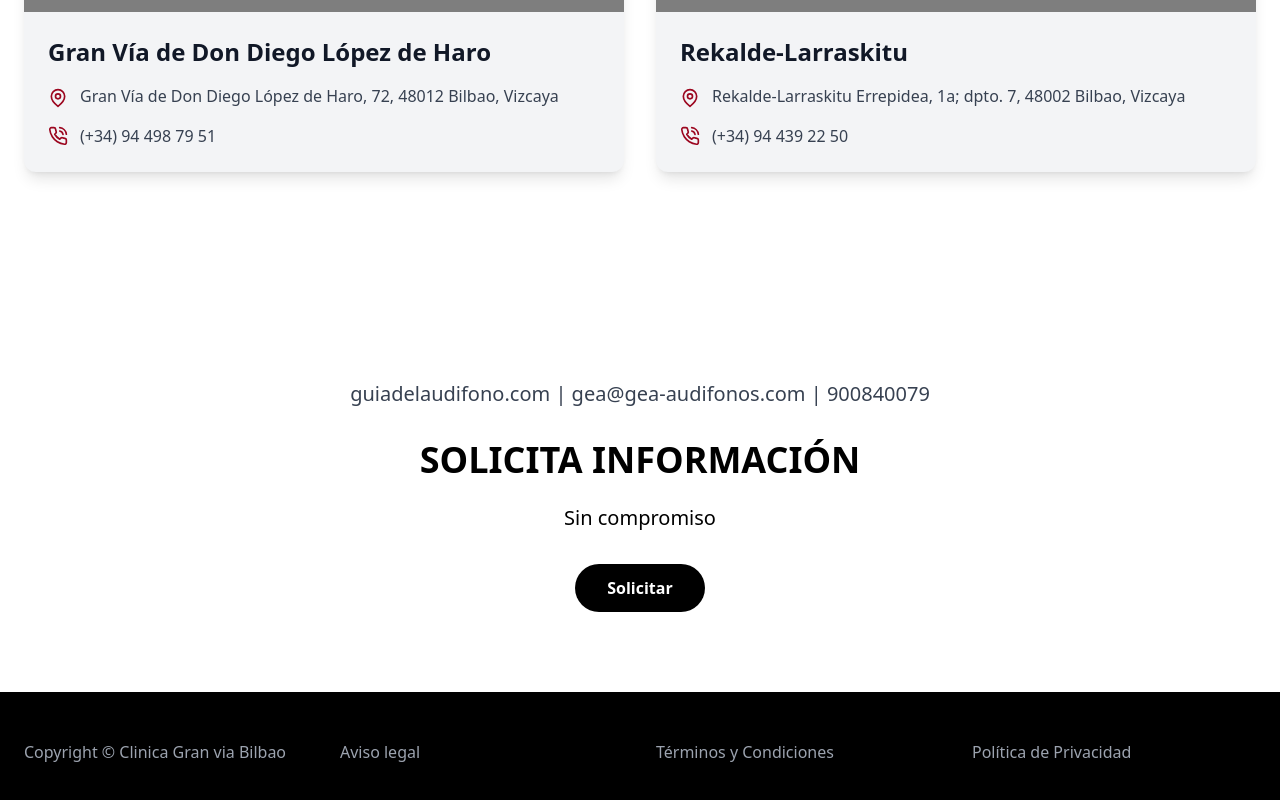
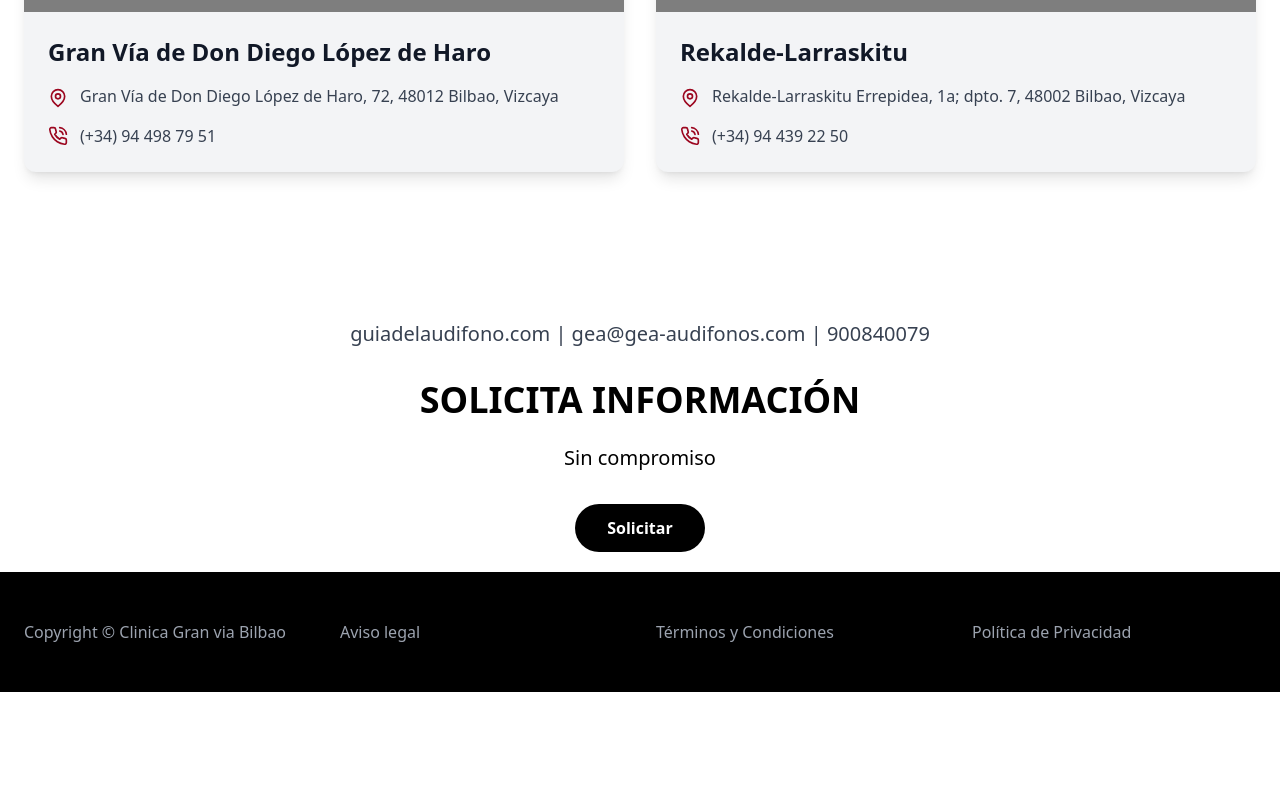
Before and after one commit to miempresaonline/granviav2, a React (Vite) app: page / in a window 1280 px wide. Shown: the part 5874-6674 px from the top of the page. After the commit the page ends 6566 px from the top, so only its background shows below. Built offline with nearby package versions, Linux system fonts and the light colour scheme; grey boxes are pictures that could not be loaded.

Commit message:
Updated App.tsx

```diff
--- a/src/App.tsx
+++ b/src/App.tsx
@@ -970,7 +970,7 @@ function App() {
         </div>
       </section>
 
-      <section className="py-20 bg-white text-black text-center">
+      <section className="py-5 bg-white text-black text-center">
         <p className="text-xl mt-12 mb-8 text-gray-700 text-center">
             <a href="http://guiadelaudifono.com" target="_blank">guiadelaudifono.com</a> | <a href="mailto:gea@gea-audifonos.com">gea@gea-audifonos.com</a> | <a href="tel:900840079">900840079</a>
           </p>
```
